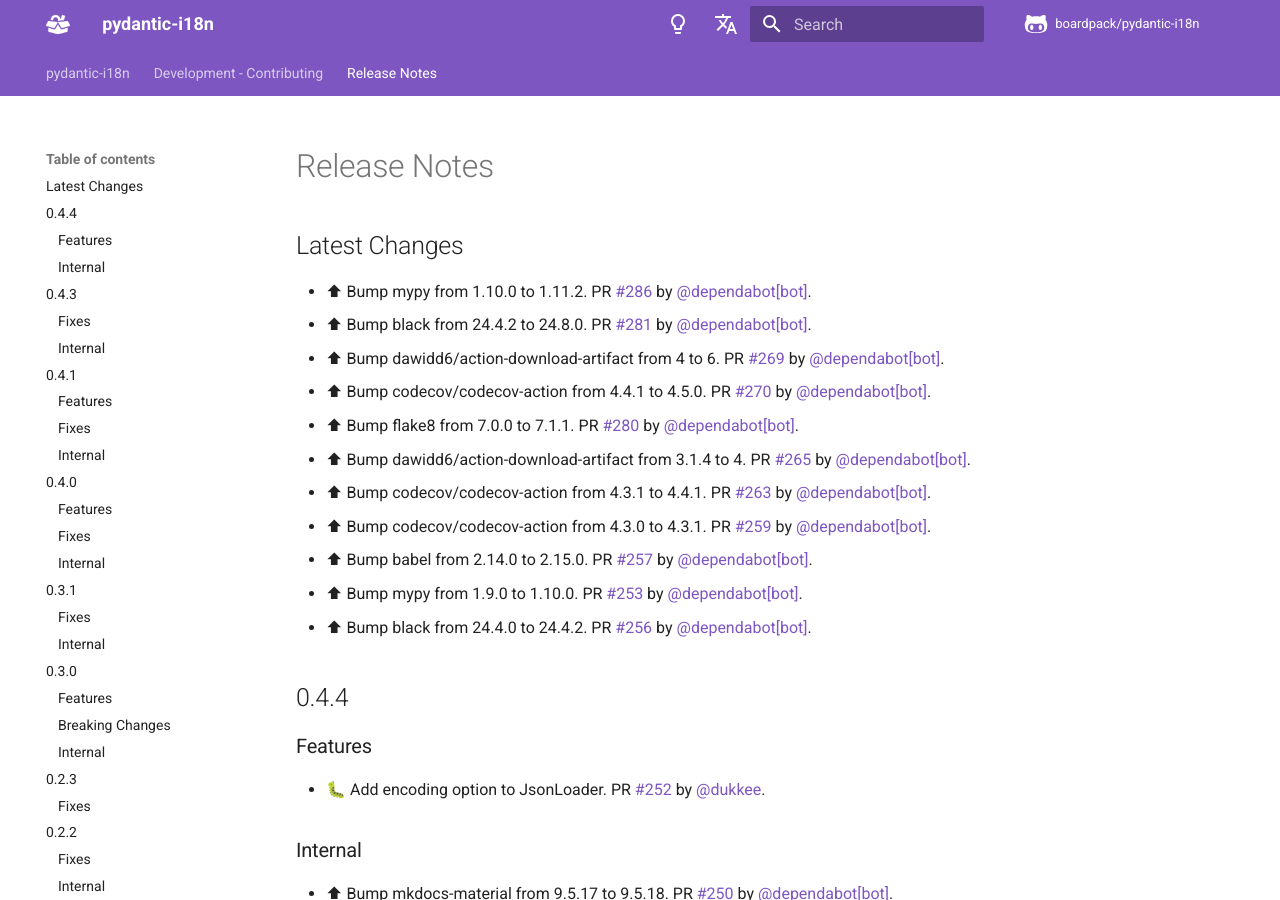
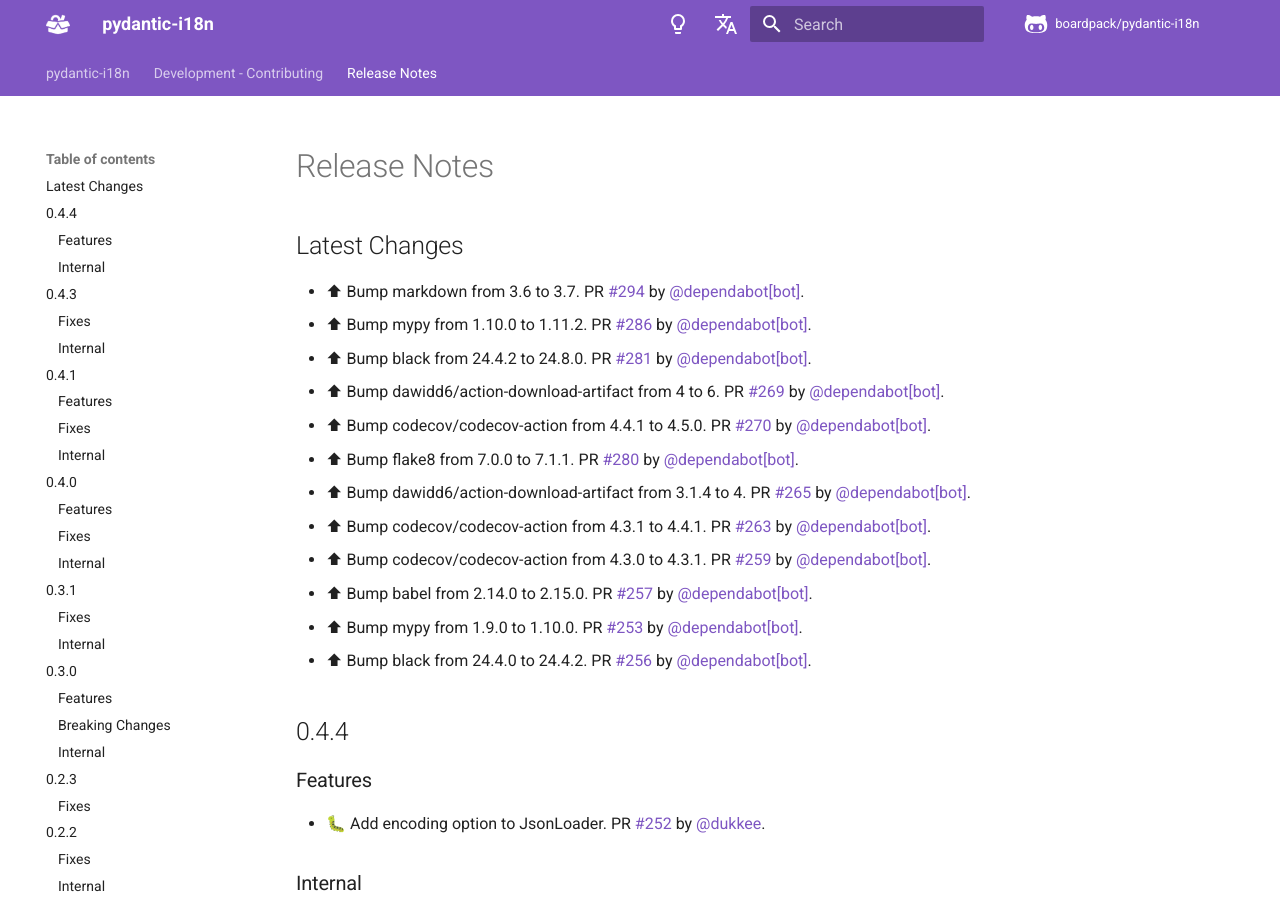
Before and after one commit to boardpack/pydantic-i18n, an MkDocs documentation site: the page built from docs/en/docs/release-notes.md, in a window 1280 px wide and 900 px high. Built offline with MkDocs 1.6.1 and Material for MkDocs 9.7.7, drawn with Linux system fonts in a browser that asks for light colours; comment, search, counter and statistics services are not loaded.

Commit message:
📝 Update release notes

```diff
--- a/docs/en/docs/release-notes.md
+++ b/docs/en/docs/release-notes.md
@@ -2,6 +2,7 @@
 
 ## Latest Changes
 
+* ⬆ Bump markdown from 3.6 to 3.7. PR [#294](https://github.com/boardpack/pydantic-i18n/pull/294) by [@dependabot[bot]](https://github.com/apps/dependabot).
 * ⬆ Bump mypy from 1.10.0 to 1.11.2. PR [#286](https://github.com/boardpack/pydantic-i18n/pull/286) by [@dependabot[bot]](https://github.com/apps/dependabot).
 * ⬆ Bump black from 24.4.2 to 24.8.0. PR [#281](https://github.com/boardpack/pydantic-i18n/pull/281) by [@dependabot[bot]](https://github.com/apps/dependabot).
 * ⬆ Bump dawidd6/action-download-artifact from 4 to 6. PR [#269](https://github.com/boardpack/pydantic-i18n/pull/269) by [@dependabot[bot]](https://github.com/apps/dependabot).
```
